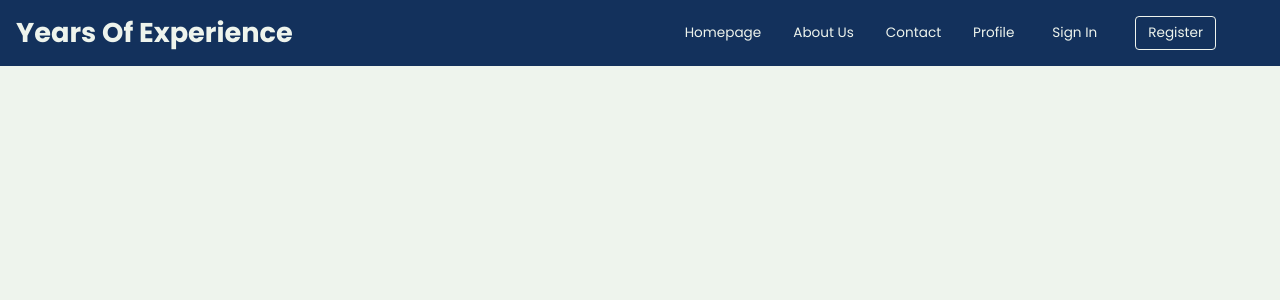
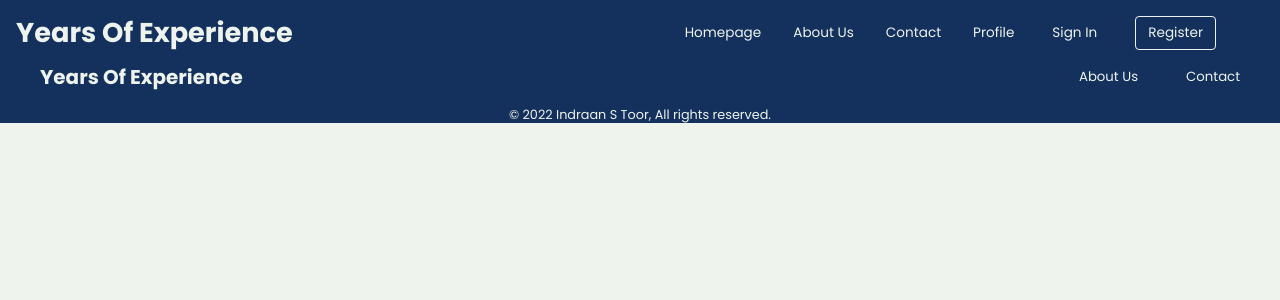
Before and after one commit to indraantoor/Years-Of-Experience, a React (Create React App) app: page / in a window 1280 px wide. Shown: the top 300 px of the page. Built offline with nearby package versions, Linux system fonts and the light colour scheme; a web font is replaced by a local one.

Commit message:
feat: footer
Signed-off-by: indraantoor <indraantoor@gmail.com>

```diff
--- a/src/App.js
+++ b/src/App.js
@@ -1,12 +1,14 @@
 import React from "react";
 import { GlobalStyle } from "./App.style";
 import { Navbar } from "./components/Navbar";
+import { Footer } from "./components/Footer";
 
 const App = () => {
   return (
     <React.Fragment>
       <GlobalStyle />
       <Navbar />
+      <Footer />
     </React.Fragment>
   );
 };
--- /dev/null
+++ b/src/components/Footer/footer.style.js
@@ -0,0 +1,47 @@
+import styled from "styled-components";
+
+export const FooterContainer = styled.footer`
+  text-align: center;
+  background-color: var(--primary);
+  color: var(--primary-white);
+
+  h2 {
+    padding: 0;
+    margin: 0;
+  }
+
+  ul {
+    list-style-type: none;
+    padding: 0;
+    margin: 2rem 0;
+    display: flex;
+    flex-flow: row wrap;
+    justify-content: center;
+    align-items: center;
+    gap: 3rem;
+    font-size: 83%;
+  }
+
+  a {
+    color: var(--primary-white);
+    text-decoration: none;
+    display: block;
+  }
+
+  a:hover {
+    color: #8da9c4;
+  }
+
+  @media screen and (min-width: 850px) {
+    ul {
+      max-width: 1200px;
+      margin: 0 auto;
+    }
+
+    li:first-child {
+      flex-basis: auto;
+      text-align: left;
+      margin-right: auto;
+    }
+  }
+`;
--- /dev/null
+++ b/src/components/Footer/index.js
@@ -0,0 +1,22 @@
+import { FooterContainer } from "./footer.style";
+
+export const Footer = () => {
+  return (
+    <FooterContainer>
+      <ul>
+        <li>
+          <h2>Years Of Experience</h2>
+        </li>
+        <li>
+          <a href="https://localhost:3000">About Us</a>
+        </li>
+        <li>
+          <a href="mailto:indraan@example.com">Contact</a>
+        </li>
+      </ul>
+      <p>
+        <small>&copy; 2022 Indraan S Toor, All rights reserved.</small>
+      </p>
+    </FooterContainer>
+  );
+};
```
